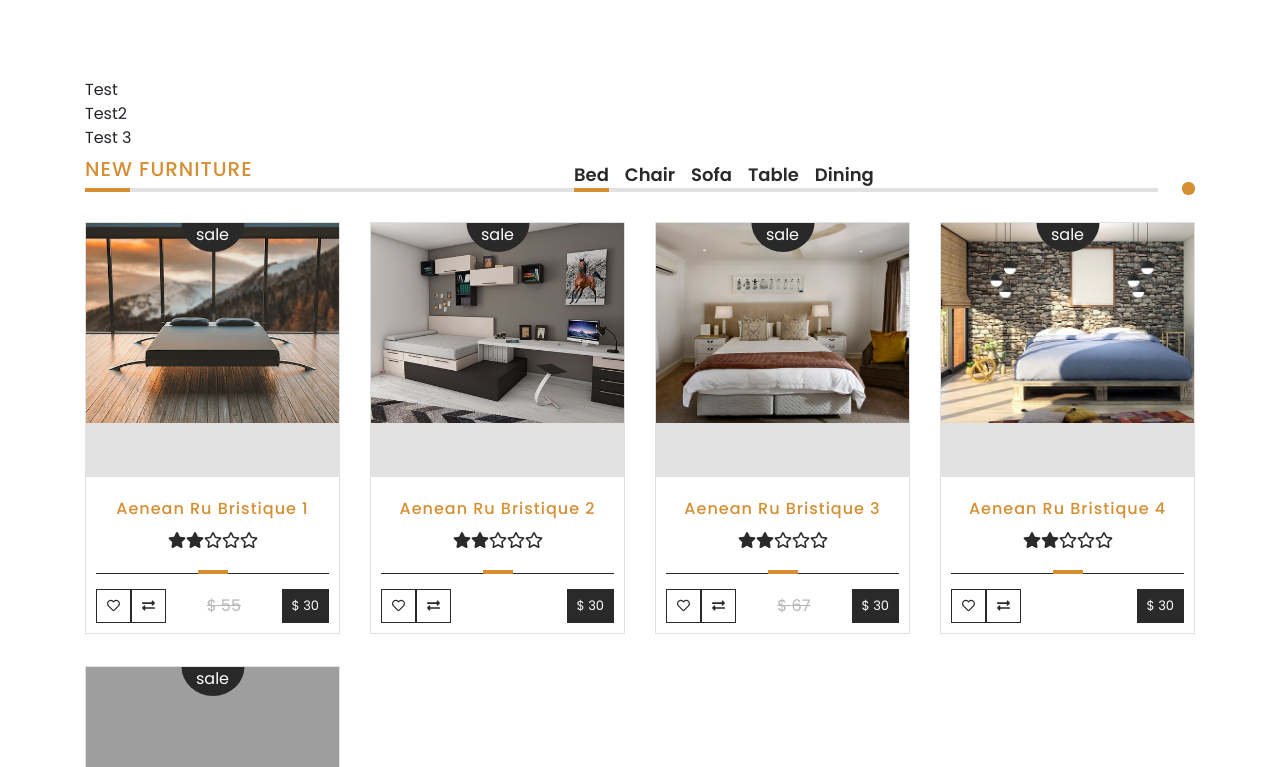
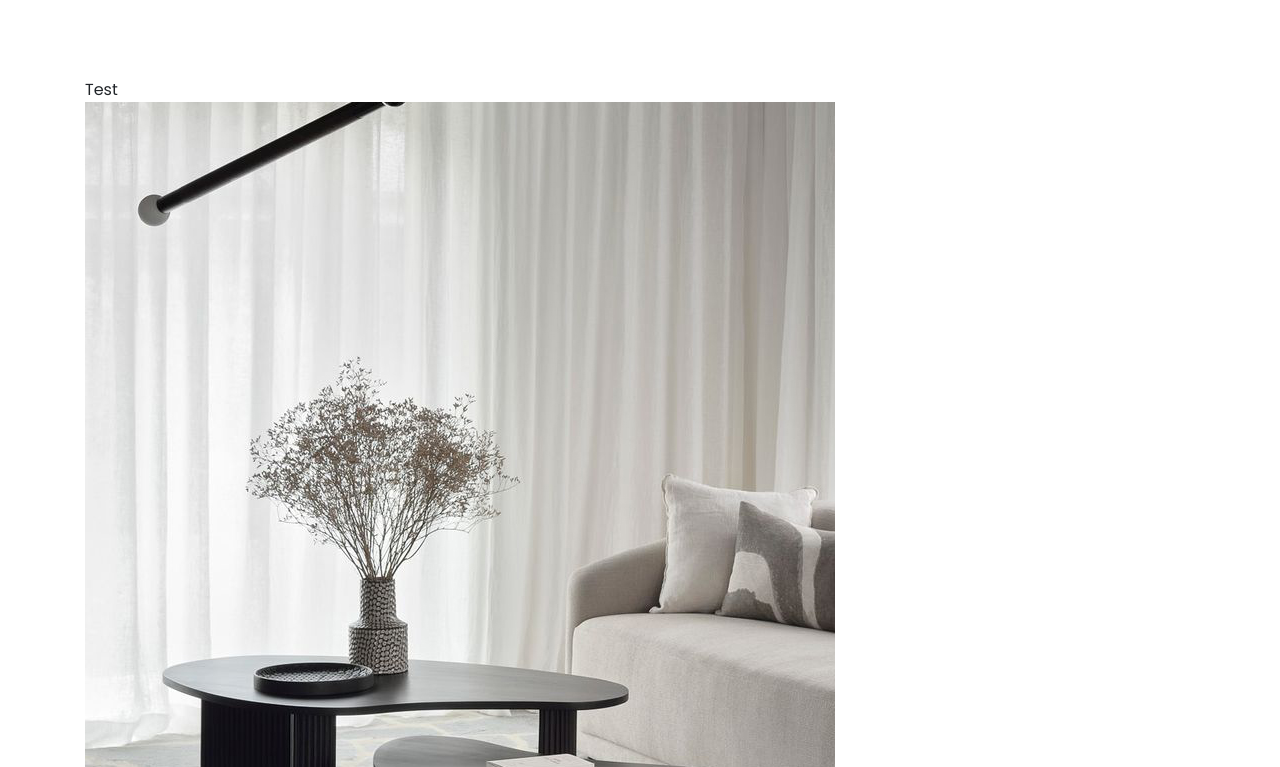
Before and after one commit to wierza/Team-project, a React (Create React App) app: page / in a window 1280 px wide. Shown: the part 533-1300 px from the top of the page. Built offline with nearby package versions, Linux system fonts and the light colour scheme; grey boxes are pictures that could not be loaded.

Commit message:
WDP230901-25 generate random product for promotion, change test component

```diff
--- a/src/components/features/Sale/Sale.js
+++ b/src/components/features/Sale/Sale.js
@@ -1,11 +1,22 @@
 import React from 'react';
+import { useSelector } from 'react-redux';
+import { getAll } from '../../../redux/productsRedux';
 
 import styles from './Sale.module.scss';
 
-const Sale = () => (
+const Sale = () => {
+  const products = useSelector(state => getAll(state));
+  let randomProductIndex = Math.floor(Math.random() * products.length + 1);
+
+  return (
     <div className={styles.root}>
       <div className='container'>
         <div>Test</div>
+        <img
+          src={products[randomProductIndex].image}
+          alt={products[randomProductIndex].name}
+        />
+
         <div>
           <div>Test2</div>
           <div>Test 3</div>
@@ -13,5 +24,6 @@ const Sale = () => (
       </div>
     </div>
   );
+};
 
 export default Sale;
```
Also changed, not shown: 1 other file (tests, documents, lock files or other folders). Lines whose indentation alone changed are shown as unchanged.
